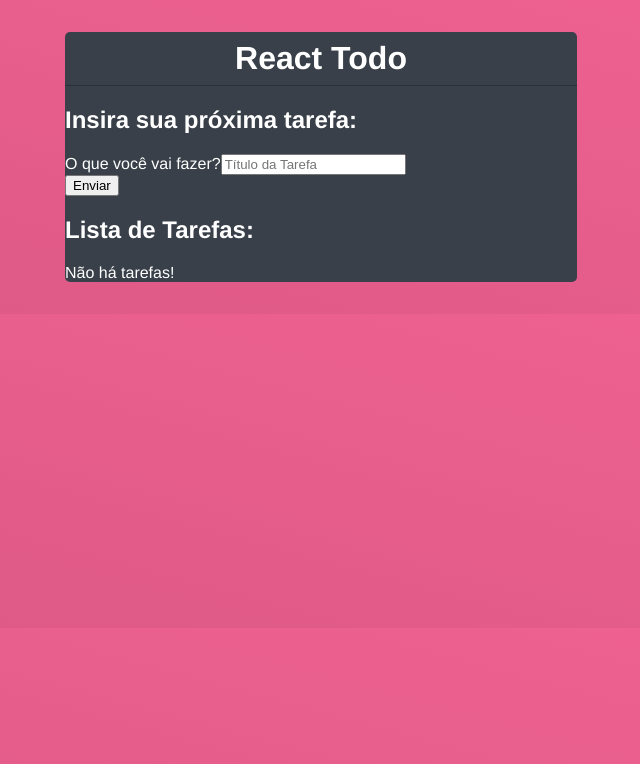
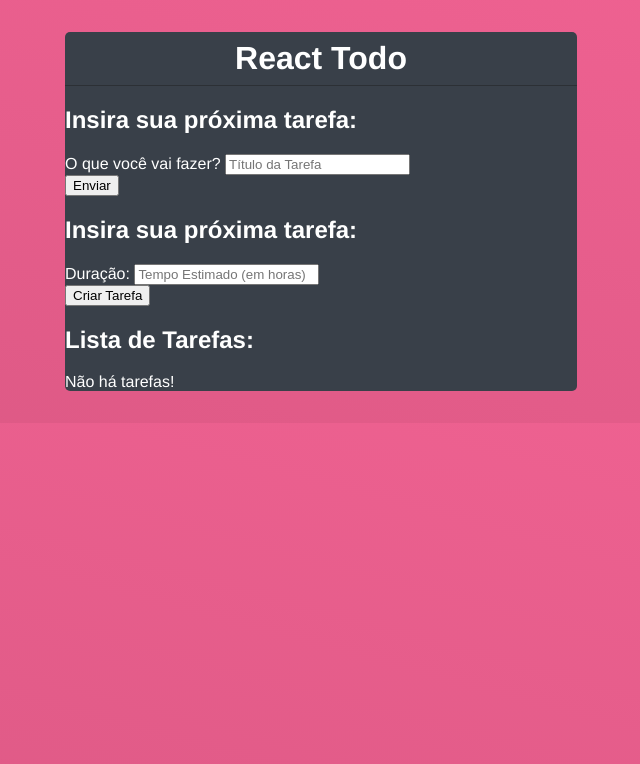
Before and after one commit to desenvolveronica/projct-todo, a React (Create React App) app: page / in a window 1280 px wide. Shown: the top 764 px of the page, without its empty margins (319-959 px from the left). Built offline with nearby package versions, Linux system fonts and the light colour scheme.

Commit message:
Objeto para armazenar tarefa

```diff
--- a/src/App.js
+++ b/src/App.js
@@ -12,8 +12,20 @@
 
 const handleSubmit = (e) => {
   e.preventDefault();
+
+  const todo = {
+    id: Math.random(),
+    title,
+    time,
+    done: false,
+  };
+
+  //Envio para API
+  console.log(todo)
+
+  //Zerando os inputs
   setTitle("");
-  console.log(title)
+  setTime("");
 }
 
   return (
@@ -25,7 +37,7 @@
         <h2>Insira sua próxima tarefa:</h2>
         <form onSubmit={handleSubmit}>
           <div className='form-control'>
-            <label htmlFor="title">O que você vai fazer?</label>
+            <label htmlFor="title">O que você vai fazer? </label>
             <input type="text"
             name="title"
             placeholder='Título da Tarefa'
@@ -38,6 +50,22 @@
         <input type="submit" value="Enviar"/>
         </form>
       </div>
+      <div className="form-todo">
+        <h2>Insira sua próxima tarefa:</h2>
+        <form onSubmit={handleSubmit}>
+          <div className='form-control'>
+            <label htmlFor="time">Duração: </label>
+            <input type="text"
+            name="time"
+            placeholder='Tempo Estimado (em horas)'
+            onChange = {(e) => setTime(e.target.value)}
+            value={time || ""}
+            required
+            />
+          </div>
+        <input type="submit" value="Criar Tarefa"/>
+        </form>
+      </div>
       <div className="list-todo">
         <h2>Lista de Tarefas:</h2>
         {todos.length === 0 && <p>Não há tarefas!</p>}
```
